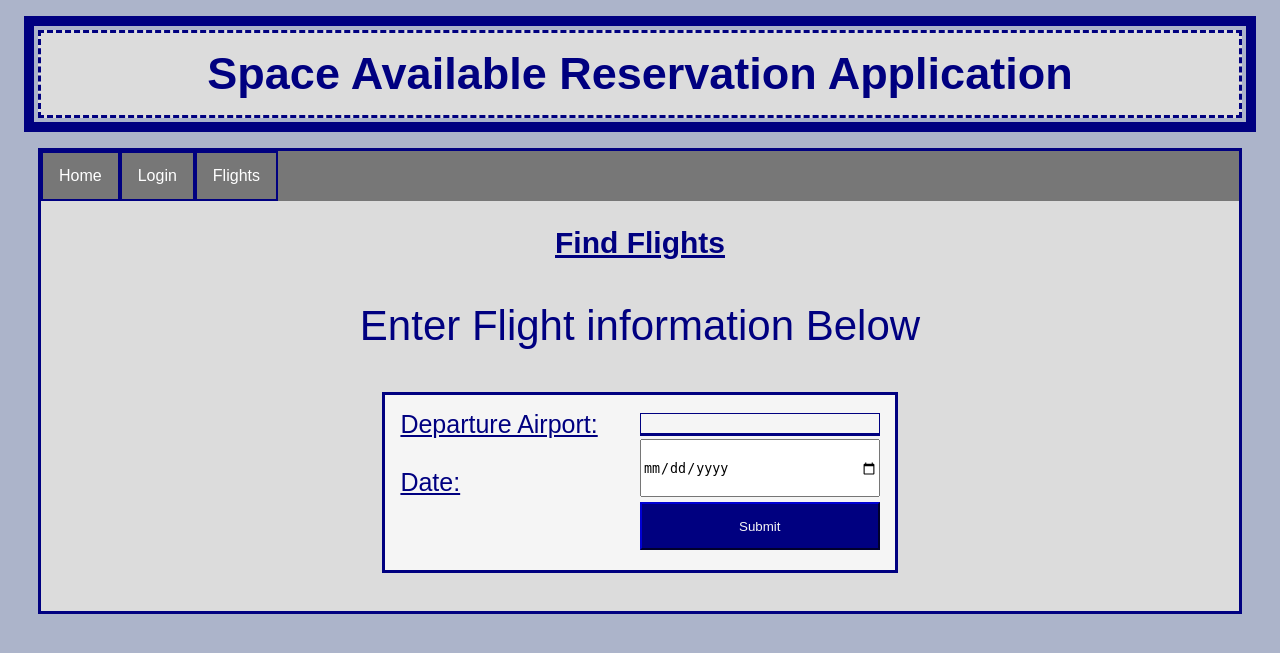
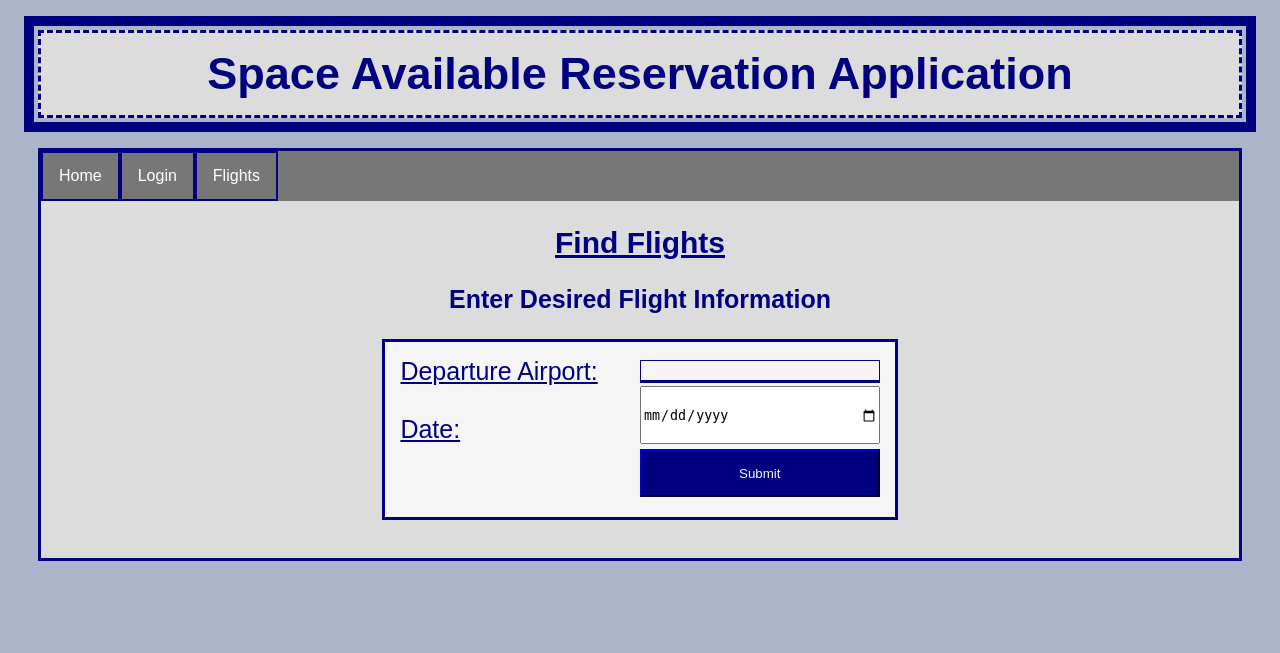
Before and after one commit to KaylebKlapp/364_webapp, a PHP site: page /flight_query.html in a window 1280 px wide. Shown: the top 653 px of the page. Run offline with PHP 8.4, Linux system fonts and the light colour scheme.

Commit message:
Most up to date

```diff
--- a/src/web/csl.css
+++ b/src/web/csl.css
@@ -61,6 +61,12 @@ h2 {
     font-size: 30px;
     text-align: center;
     text-decoration: underline;
+}
+
+h3 {
+    color:navy;
+    font-size: 25px;
+    text-align: center;
 }
 
 ul {
--- a/src/web/flight_query.html
+++ b/src/web/flight_query.html
@@ -18,7 +18,7 @@
             </nav>
 
             <h2>Find Flights</h2>
-            <p>Enter Flight information Below</p>
+            <h3>Enter Desired Flight Information</h3>
             <div class="formbody">
                 <form method="post" onsubmit="return submitForm(this)">
                     Departure Airport:<input type="text" id="departure" name="departure" pattern="[a-zA-Z]{3,4}" required><br>
--- a/src/web/login.html
+++ b/src/web/login.html
@@ -21,18 +21,15 @@
                 User Login
             </h2>
 
-            <p1>
                 <form method="post">
-
                     <label for="uname">Username: </label><br>
                     <input type="text" name="uname" max="50" placeholder="Enter Username"" required><br>
 
                     <label for="psw">Password: </label><br>
-			<input type="password" placeholder="Enter Password" name="psw" required><br><br>
+                    <input type="password" placeholder="Enter Password" name="psw" required/><br>
 
                     <input type="submit" value="Submit" /><br>
                 </form>
-            </p1>
 
 
         </div>
```
Lines whose indentation alone changed are shown as unchanged.
